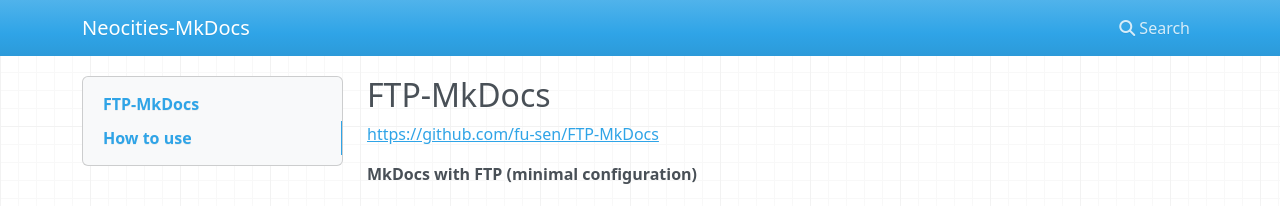
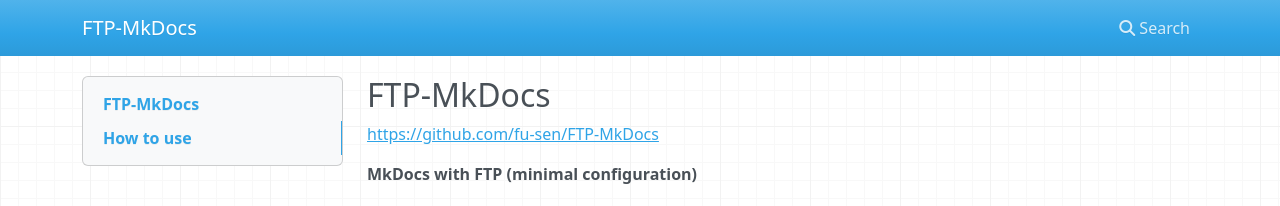
Before and after one commit to fu-sen/FTP-MkDocs, an MkDocs documentation site: the page built from docs/index.md, in a window 1280 px wide. Shown: the top 206 px of the page. Built offline with MkDocs 1.6.1, drawn with Linux system fonts in a browser that asks for light colours; nearby versions of some CDN libraries.

Commit message:
💻️ Update `mkdocs.yml`

```diff
--- a/mkdocs.yml
+++ b/mkdocs.yml
@@ -1 +1 @@
-site_name: Neocities-MkDocs
+site_name: FTP-MkDocs
```
